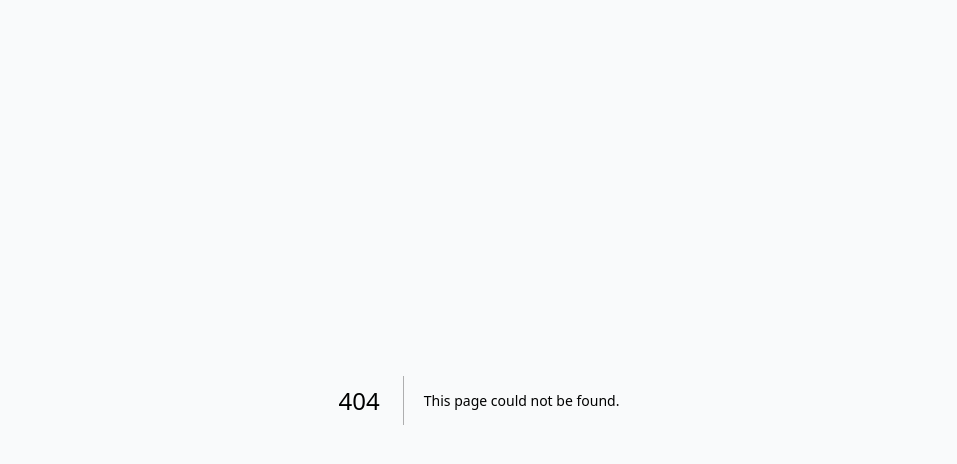
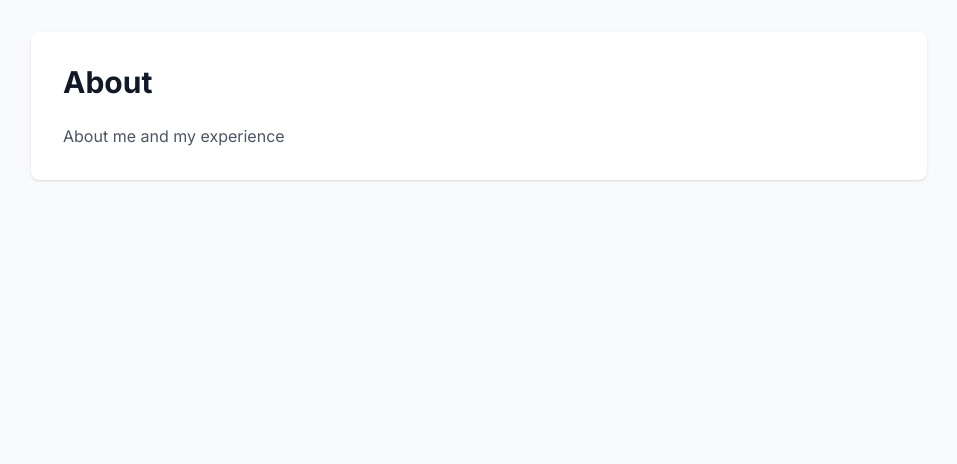
Before and after one commit to abhinav118/portfolio-1755634698110, a Next.js app: page /about in a window 1280 px wide. Before the commit this address had no page. Shown: the top 464 px of the page, without its empty margins (161-1118 px from the left). Built offline with nearby package versions, Linux system fonts and the light colour scheme.

Commit message:
Add app/about/page.tsx

```diff
--- /dev/null
+++ b/app/about/page.tsx
@@ -0,0 +1,14 @@
+import { siteData, navigation } from '@/lib/data'
+
+export default function AboutPage() {
+  return (
+    <div className="min-h-screen">
+      <div className="container py-8">
+          <div className="card p-8 max-w-4xl mx-auto">
+            <h2 className="text-3xl font-bold mb-6">About</h2>
+            <p className="text-gray-600">About me and my experience</p>
+          </div>
+        </div>
+    </div>
+  )
+}
```
